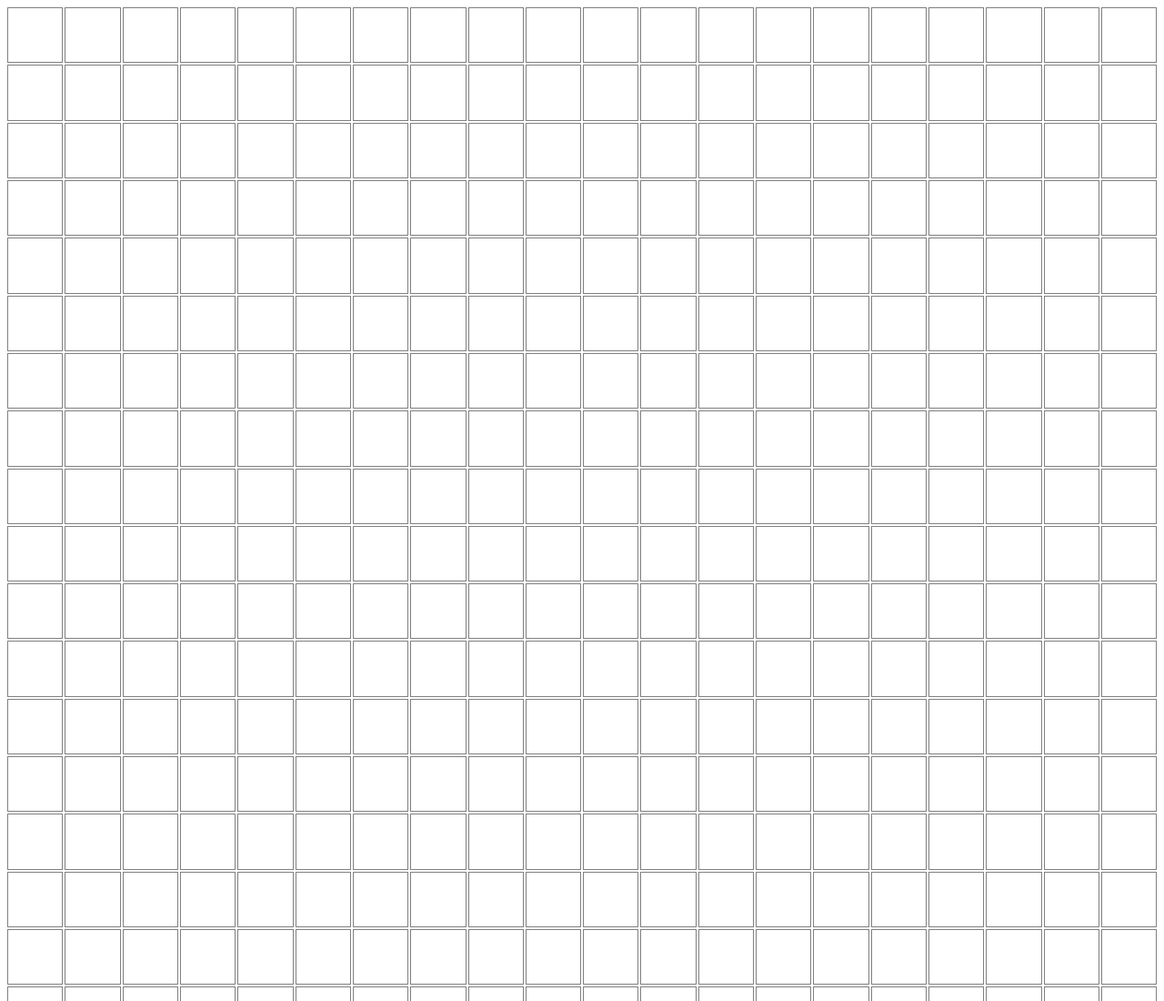
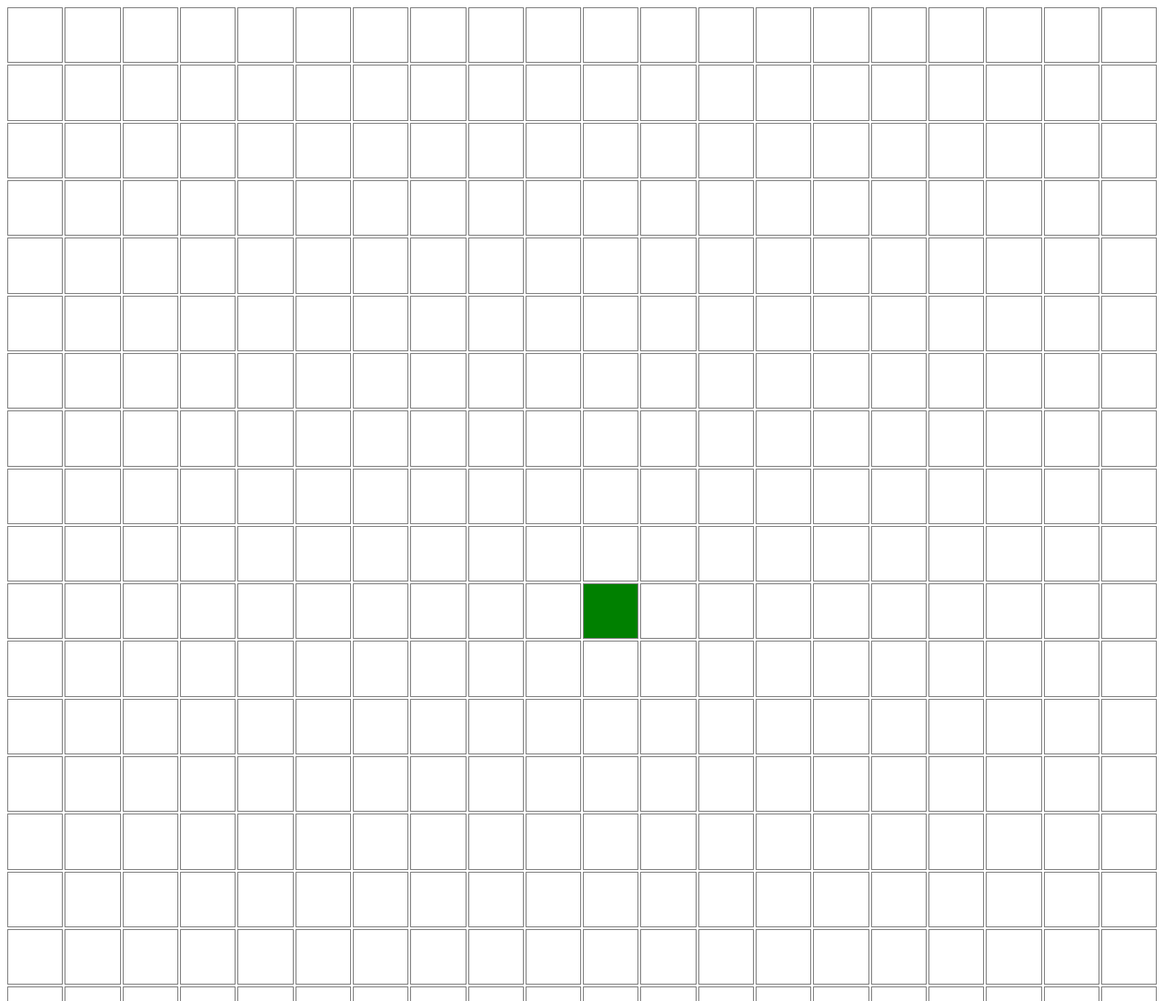
Before and after one commit to orangevolon/kleine-sachen, a website: page snake/index.html in a window 1280 px wide. Shown: the top 1100 px of the page at 91% size. Drawn offline with Linux system fonts and the light colour scheme.

Commit message:
Add basic direction

```diff
--- a/snake/index.css
+++ b/snake/index.css
@@ -18,3 +18,7 @@ body {
   border: 1px solid gray;
   aspect-ratio: 1/1;
 }
+
+.snake-cell {
+  background-color: green;
+}
--- a/snake/index.js
+++ b/snake/index.js
@@ -1,3 +1,13 @@
+const GRID_SIDE = 20;
+const SPEED_MOVE_PER_SECOND = 2;
+
+const keyDirMap = {
+  ArrowUp: "up",
+  ArrowDown: "down",
+  ArrowLeft: "left",
+  ArrowRight: "right",
+};
+
 function createCells(gridSize) {
   const cellsCount = gridSize ** 2;
 
@@ -16,8 +26,84 @@ function createCells(gridSize) {
   return cellsContainer;
 }
 
-const GRID_SIDE = 20;
+function createSnake(gridSize, initialDirection = "right") {
+  let direction = initialDirection;
+  const initialHeadIdx = Math.floor(gridSize ** 2 / 2);
+  const positions = [initialHeadIdx];
 
-const app = document.getElementById("app");
-const cells = createCells(GRID_SIDE);
-app.appendChild(cells);
+  function getNext(head, direction) {
+    switch (direction) {
+      case "right":
+        return head + 1;
+      case "left":
+        return head - 1;
+      case "up":
+        return head - gridSize;
+      case "down":
+        return head + gridSize;
+    }
+  }
+
+  function setDirection(newDirection) {
+    direction = newDirection;
+  }
+
+  function progress() {
+    const head = positions[positions.length - 1];
+    const added = getNext(head, direction);
+    positions.push(added);
+
+    const removed = positions.shift();
+
+    return {
+      added: [added],
+      removed: [removed],
+    };
+  }
+
+  return {
+    setDirection,
+    progress,
+    positions,
+  };
+}
+
+function renderSnake(diff, cellContainer) {
+  for (const position of diff.added) {
+    const cell = cellContainer.querySelector(`#cell-${position}`);
+    cell.classList.add("snake-cell");
+  }
+
+  for (const position of diff.removed) {
+    const cell = cellContainer.querySelector(`#cell-${position}`);
+    cell.classList.remove("snake-cell");
+  }
+}
+
+function prepareScene() {
+  const app = document.getElementById("app");
+  const cells = createCells(GRID_SIDE);
+  app.appendChild(cells);
+
+  const snake = createSnake(GRID_SIDE);
+  document.addEventListener("keydown", (event) => {
+    const direction = keyDirMap[event.key];
+    if (direction) snake.setDirection(direction);
+  });
+
+  return { snake, cells };
+}
+
+function runGame() {
+  const { snake, cells } = prepareScene();
+
+  const interval = 1000 / SPEED_MOVE_PER_SECOND;
+  setInterval(() => {
+    const diff = snake.progress();
+    requestAnimationFrame(() => {
+      renderSnake(diff, cells);
+    });
+  }, interval);
+}
+
+runGame();
```
